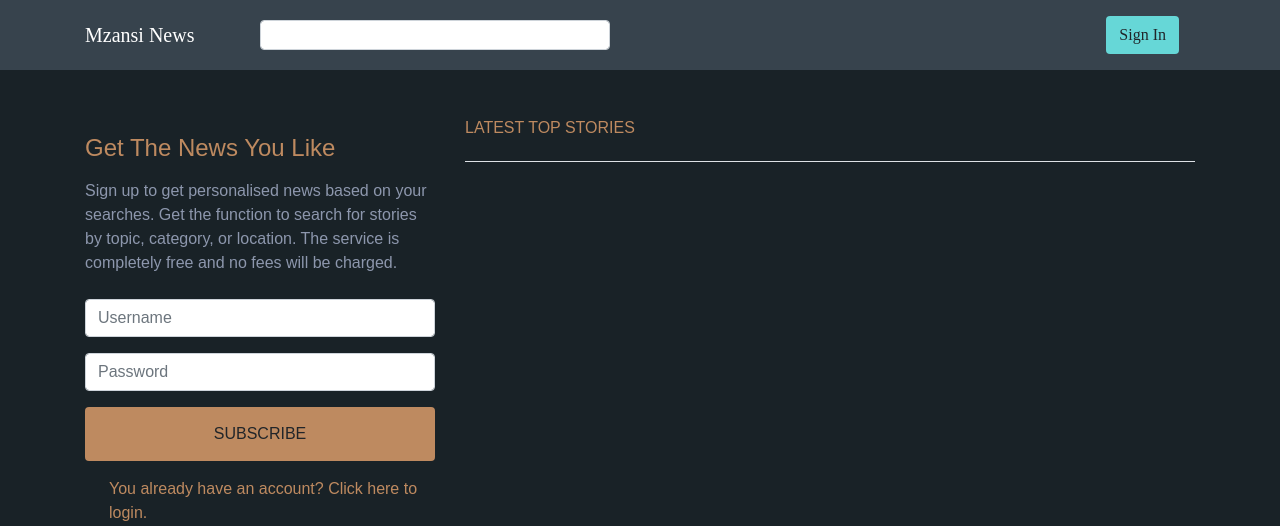
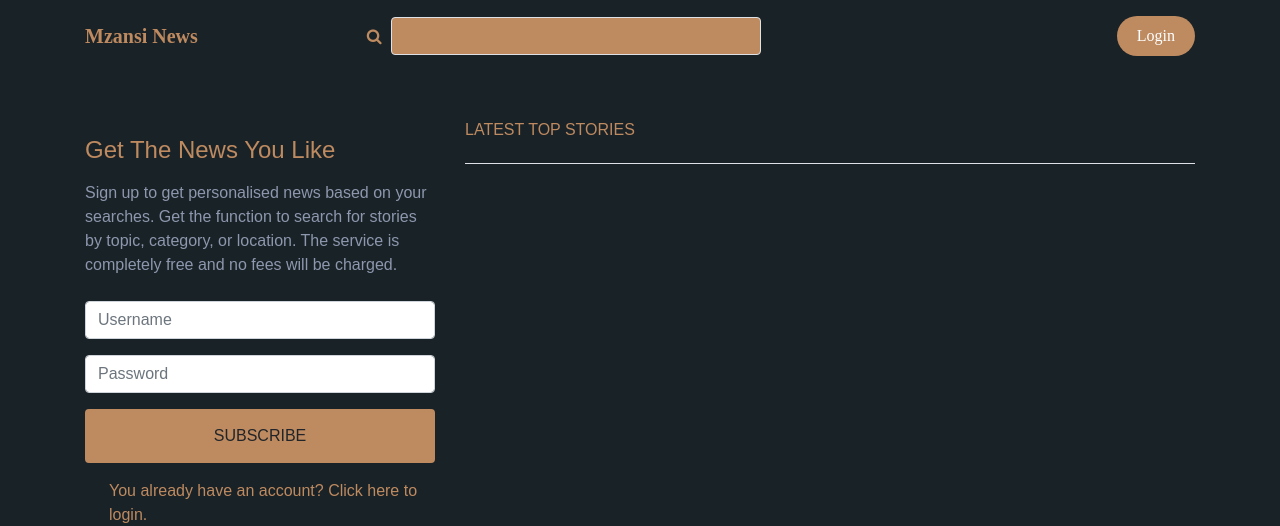
Before and after one commit to tlotlegomgp/news-app, a Django app: page / in a window 1280 px wide. Shown: the top 526 px of the page. Run offline with Django 3.2, Linux system fonts and the light colour scheme; data that the repository does not hold is empty; some libraries are stand-ins or nearby versions.

Commit message:
updated_nav_bar

```diff
--- /dev/null
+++ b/index/static/index/css/Navigation-with-Search.css
@@ -0,0 +1,110 @@
+.navigation-clean-search {
+  background: #fff;
+  padding-top: .75rem;
+  padding-bottom: .75rem;
+  color: #333;
+  border-radius: 0;
+  box-shadow: none;
+  border: none;
+  margin-bottom: 0;
+}
+
+@media (min-width:768px) {
+  .navigation-clean-search {
+    padding-top: 1rem;
+    padding-bottom: 1rem;
+  }
+}
+
+.navigation-clean-search .navbar-brand {
+  font-weight: bold;
+  color: inherit;
+}
+
+.navigation-clean-search .navbar-brand:hover {
+  color: #222;
+}
+
+.navigation-clean-search .navbar-toggler {
+  border-color: #ddd;
+}
+
+.navigation-clean-search .navbar-toggler:hover, .navigation-clean-search .navbar-toggler:focus {
+  background: none;
+}
+
+.navigation-clean-search .navbar-toggler {
+  color: #888;
+}
+
+.navigation-clean-search .navbar-collapse, .navigation-clean-search .form-inline {
+  border-top-color: #ddd;
+}
+
+.navigation-clean-search .navbar-nav a.active, .navigation-clean-search .navbar-nav > .show > a {
+  background: none;
+  box-shadow: none;
+}
+
+.navigation-clean-search.navbar-light .navbar-nav a.active, .navigation-clean-search.navbar-light .navbar-nav a.active:focus, .navigation-clean-search.navbar-light .navbar-nav a.active:hover {
+  color: #8f8f8f;
+  box-shadow: none;
+  background: none;
+  pointer-events: none;
+}
+
+.navigation-clean-search.navbar .navbar-nav .nav-link {
+  padding-left: 18px;
+  padding-right: 18px;
+}
+
+.navigation-clean-search.navbar-light .navbar-nav .nav-link {
+  color: #465765;
+}
+
+.navigation-clean-search.navbar-light .navbar-nav .nav-link:focus, .navigation-clean-search.navbar-light .navbar-nav .nav-link:hover {
+  color: #37434d !important;
+  background-color: transparent;
+}
+
+.navigation-clean-search .action-button, .navigation-clean-button .action-button:active {
+  background: #56c6c6;
+  border-radius: 20px;
+  font-size: inherit;
+  color: #fff !important;
+  box-shadow: none;
+  border: none;
+  text-shadow: none;
+  padding: 8px 20px;
+  transition: background-color 0.25s;
+}
+
+.navigation-clean-search .action-button:hover, .navigation-clean-search .action-button:focus {
+  background: #66d7d7;
+}
+
+.navigation-clean-search .form-inline label {
+  color: #ccc;
+}
+
+.navigation-clean-search .form-inline .search-field {
+  background: none;
+  border: none;
+  border-bottom: 1px solid transparent;
+  border-radius: 0;
+  color: #ccc;
+  box-shadow: none;
+  color: inherit;
+  transition: border-bottom-color 0.3s;
+}
+
+@media (max-width:767px) {
+  .navigation-clean-search .form-inline .search-field {
+    display: inline-block;
+    width: 80%;
+  }
+}
+
+.navigation-clean-search .form-inline .search-field:focus {
+  border-bottom: 1px solid #ccc;
+}
--- a/index/templates/index/header.html
+++ b/index/templates/index/header.html
@@ -7,7 +7,9 @@
     <meta name="viewport" content="width=device-width, initial-scale=1.0, shrink-to-fit=no">
     <title>{% block title %}{% endblock %}</title>
     <link rel="stylesheet" href="https://cdnjs.cloudflare.com/ajax/libs/twitter-bootstrap/4.5.0/css/bootstrap.min.css">
+    <link rel="stylesheet" href="https://cdnjs.cloudflare.com/ajax/libs/font-awesome/4.7.0/css/font-awesome.min.css">
     <link rel="stylesheet" href="{% static 'index/css/styles.min.css' %}">
+    <link rel="stylesheet" href="{% static 'index/css/Navigation-with-Search.css' %}">
 </head>
 
 <body style="opacity: 1;background-color: rgb(25, 34, 39); color: #bffff1 ; font-family: 'Montserrat'">
--- a/index/templates/index/snippets/nav.html
+++ b/index/templates/index/snippets/nav.html
@@ -1,18 +1,20 @@
-<nav class="navbar navbar-expand-md sticky-top navigation-clean-search" style="height: 70px;background-color: #37434d;color: #ffffff;">
-    <div class="container"><a class="navbar-brand" href="{% url 'home_page' %}" style="color: rgb(255,255,255);">Mzansi News</a>
-        <button class="navbar-toggler text-truncate" data-toggle="collapse" data-target="#navcol-1"><span class="sr-only">Toggle navigation</span><span class="navbar-toggler-icon"></span>
-        </button>
-        <div class="navbar collapse navbar-collapse" id="navcol-1">
+<nav class="navbar navbar-expand-md sticky-top navigation-clean-search" style="background-color: rgb(25, 34, 39);">
+    <div class="container"><a class="navbar-brand" href="{% url 'home_page' %}" style="color: #BE8A60;">Mzansi News</a><button data-toggle="collapse" class="navbar-toggler" data-target="#navcol-1"><span class="sr-only">Toggle navigation</span><span class="navbar-toggler-icon"></span></button>
+        <div class="collapse navbar-collapse" id="navcol-1">
+            <ul class="nav navbar-nav">
+                <li class="nav-item" role="presentation"><a class="nav-link active"></a></li>
+                <li class="nav-item" role="presentation"><a class="nav-link"></a></li>
+                <li class="nav-item" role="presentation"><a class="nav-link"></a></li>
+                <li class="nav-item" role="presentation"><a class="nav-link"></a></li>
+                <li class="nav-item" role="presentation"></li>
+            </ul>
             <form method="GET" action="{% url 'home_page' %}" class="form-inline mr-auto" target="_self">{% csrf_token %}
-                <div class="form-group d-lg-flex" style="padding: 14px;">
-                    <label for="search-field"><i class="fa fa-search" style="color: rgb(255,255,255);padding: 10px;"></i></label><input class="form-control search-field" type="search" value= "{{query}}" name="q" id="search-field" style="width: 350px;background-color: rgb(255,255,255);height: 30px;margin: auto;color: #222222;">
-                </div>
+                <div class="form-group"><label for="search-field"><i class="fa fa-search" style="padding: 9px;color: #BE8A60;"></i></label><input class="border rounded form-control search-field" type="search" value= "{{query}}" name="q" id="search-field" id="search-field" name="search" style="width: 370px; background-color: #BE8A60;opacity: 1;"></div>
             </form>
             {% if user.is_authenticated %}
-            <a class="btn action-button align-items-center align-content-center" role="button" href="{% url 'logout' %}" style="background-color: #66d7d7;">Sign Out</a>
+            <a class="btn action-button" role="button" href="{% url 'logout' %}" style="background-color: #BE8A60;color: rgb(25, 34, 39);">Logout </a></div>
             {% else %}
-            <a class="btn action-button align-items-center align-content-center" role="button" href="#" style="background-color: #66d7d7;">Sign In</a>
+            <a class="btn action-button" role="button"  style="background-color: #BE8A60;color: rgb(25, 34, 39);">Login </a></div>
             {% endif %}
-        </div>
     </div>
 </nav>
```
